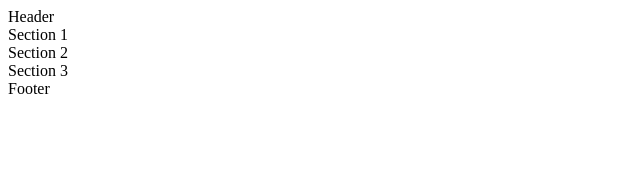
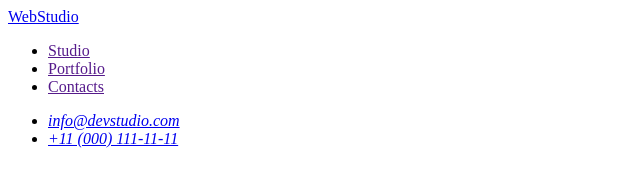
Before and after one commit to OlenaIvaschenko/goit-markup-hw-01, a plain HTML site: page index.html in a window 1280 px wide. Shown: the whole page, without its empty margins (0-640 px from the left). Drawn offline with Linux system fonts and the light colour scheme.

Commit message:
add markup header

```diff
--- a/index.html
+++ b/index.html
@@ -3,19 +3,25 @@
   <head>
     <meta charset="UTF-8" />
     <meta name="viewport" content="width=device-width, initial-scale=1.0" />
-    <title>Document</title>
+    <title>Web Studio</title>
   </head>
   <body>
-    <!--Header section  -->
-    <header><a href=""> </a> Header</header>
-    <main>
-      <!-- Hero section -->
-      <section>Section 1</section>
-      <!-- section -->
-      <section>Section 2</section>
-      <!-- section -->
-      <section>Section 3</section>
-    </main>
-    <footer>Footer</footer>
+    <header>
+      <nav>
+        <a href="./index.html">WebStudio</a>
+        <ul>
+          <li><a href="">Studio</a></li>
+          <li><a href="">Portfolio</a></li>
+          <li><a href="">Contacts</a></li>
+        </ul>
+      </nav>
+
+      <address>
+        <ul>
+          <li><a href="mailto:info@devstudio.com">info@devstudio.com</a></li>
+          <li><a href="tel:+110001111111">+11 (000) 111-11-11</a></li>
+        </ul>
+      </address>
+    </header>
   </body>
 </html>
```
